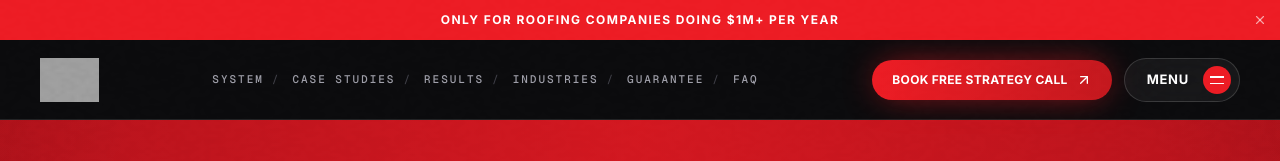
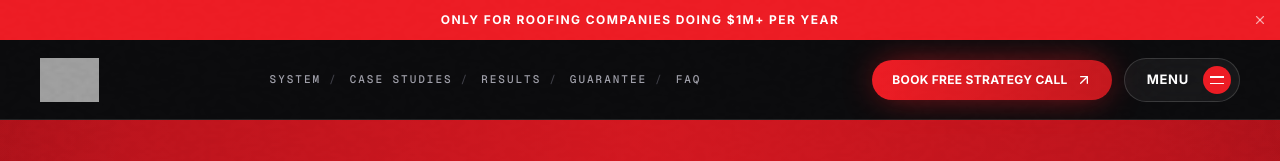
Before and after one commit to devsynxoffical/roofingsystem, a Next.js app: page /case-studies in a window 1280 px wide. Shown: the top 161 px of the page. Built offline with nearby package versions, Linux system fonts and the light colour scheme; grey boxes are pictures that could not be loaded; a web font is replaced by a local one.

Commit message:
chore: remove Industries from the header and menu

```diff
--- a/src/components/layout/Nav.tsx
+++ b/src/components/layout/Nav.tsx
@@ -21,7 +21,6 @@ const mastermindLinks = [
 const previews: Record<string, string> = {
   "#process": "/roofing-content/images/1f.jpg",
   "#results": "/roofing-content/images/3f.jpg",
-  "#industries": "/roofing-content/images/4.jpg",
   "#guarantee": "/roofing-content/images/1f.jpg.jpeg",
   "#faq": "/roofing-content/images/2%20(2).jpg",
 };
--- a/src/lib/site.ts
+++ b/src/lib/site.ts
@@ -25,7 +25,6 @@ export const nav = [
   { label: "System", href: "#process" },
   { label: "Case Studies", href: "/case-studies" },
   { label: "Results", href: "#results" },
-  { label: "Industries", href: "#industries" },
   { label: "Guarantee", href: "#guarantee" },
   { label: "FAQ", href: "#faq" },
 ] as const;
```
